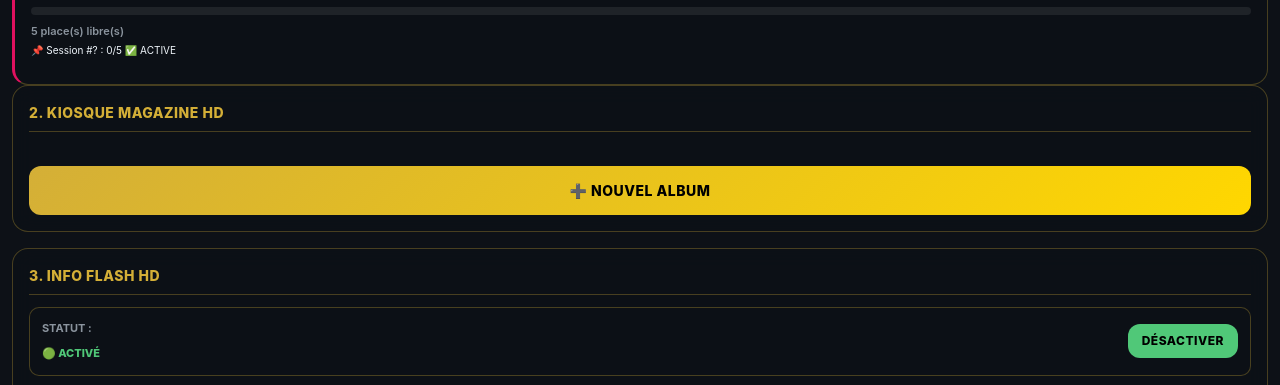
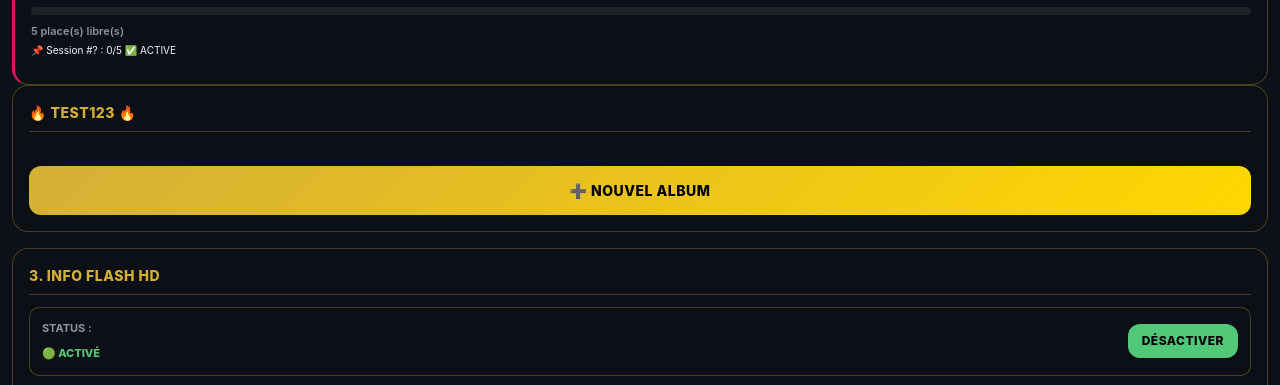
Before and after one commit to mike-edge-senegal/mike-edge-backend, a website: page admin.html in a window 1280 px wide. Shown: the part 1061-1446 px from the top of the page. Drawn offline with nearby package versions, Linux system fonts and the light colour scheme; no server answers.

Commit message:
Update admin.html

```diff
--- a/admin.html
+++ b/admin.html
@@ -180,7 +180,7 @@ th{background-color:rgba(212,175,55,0.1);color:var(--gold)}
 <!-- KIOSQUE MAGAZINE HD — NOUVEAU BLOC (Claude)                -->
 <!-- ========================================================== -->
 <div class="card" id="kioskCard">
-<div class="card-title"><span>2. KIOSQUE MAGAZINE HD</span></div>
+<div class="card-title"><span>🔥 TEST123 🔥</span></div>
 
 <!-- VUE LISTE -->
 <div id="kioskList">
@@ -243,7 +243,7 @@ th{background-color:rgba(212,175,55,0.1);color:var(--gold)}
 <div class="card-title"><span>3. INFO FLASH HD</span></div>
 <div style="display:flex;align-items:center;justify-content:space-between;background:rgba(13,17,23,0.8);padding:12px;border-radius:10px;border:1px solid var(--border-gold);margin-bottom:12px;">
 <div>
-<span class="label" style="margin-bottom:2px;">STATUT :</span>
+<span class="label" style="margin-bottom:2px;">STATUS :</span>
 <span id="flashStatusText" style="font-size:11px;font-weight:800;color:var(--emerald-success);">🟢 ACTIVÉ</span>
 </div>
 <button id="toggleFlashBtn" class="btn btn-emerald" style="width:auto;padding:8px 14px;margin:0;font-size:12px;" onclick="toggleFlashStatus()">DÉSACTIVER</button>
```
